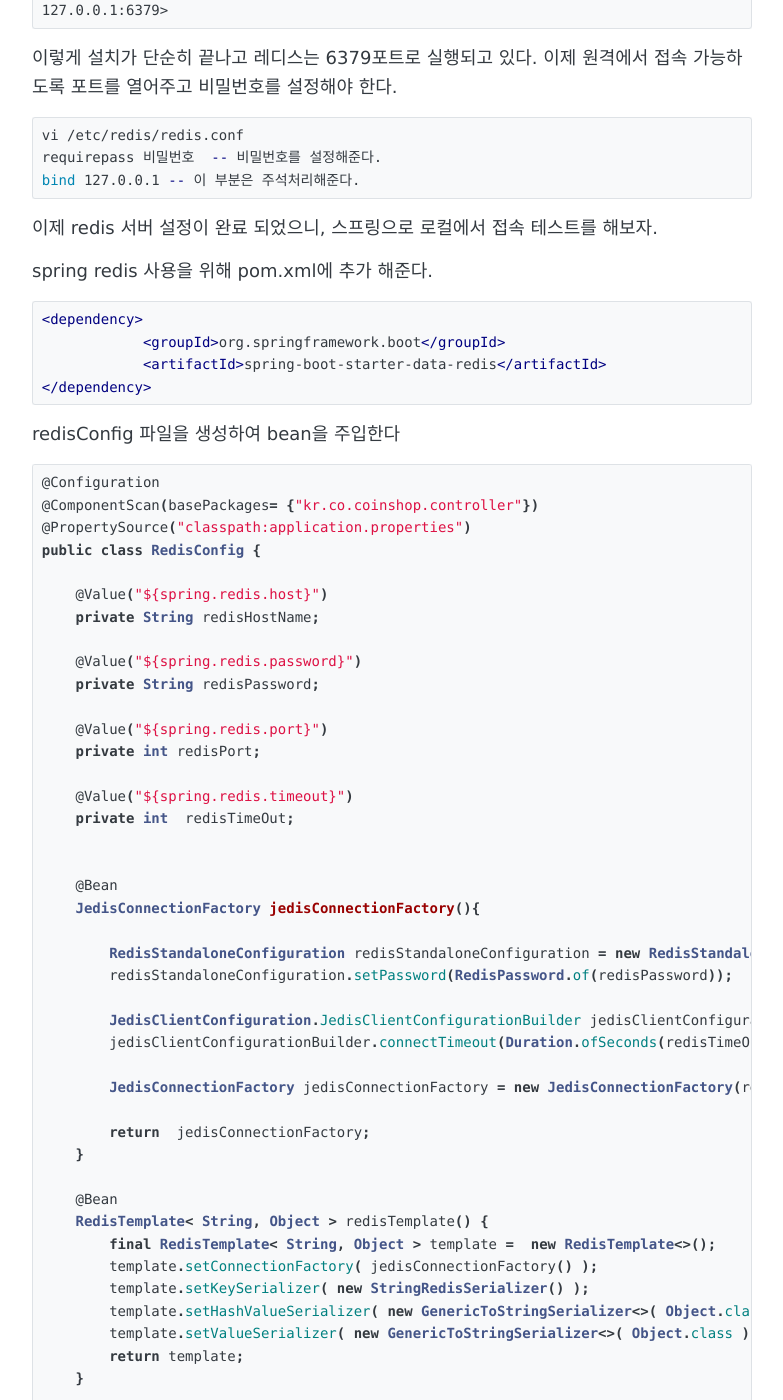
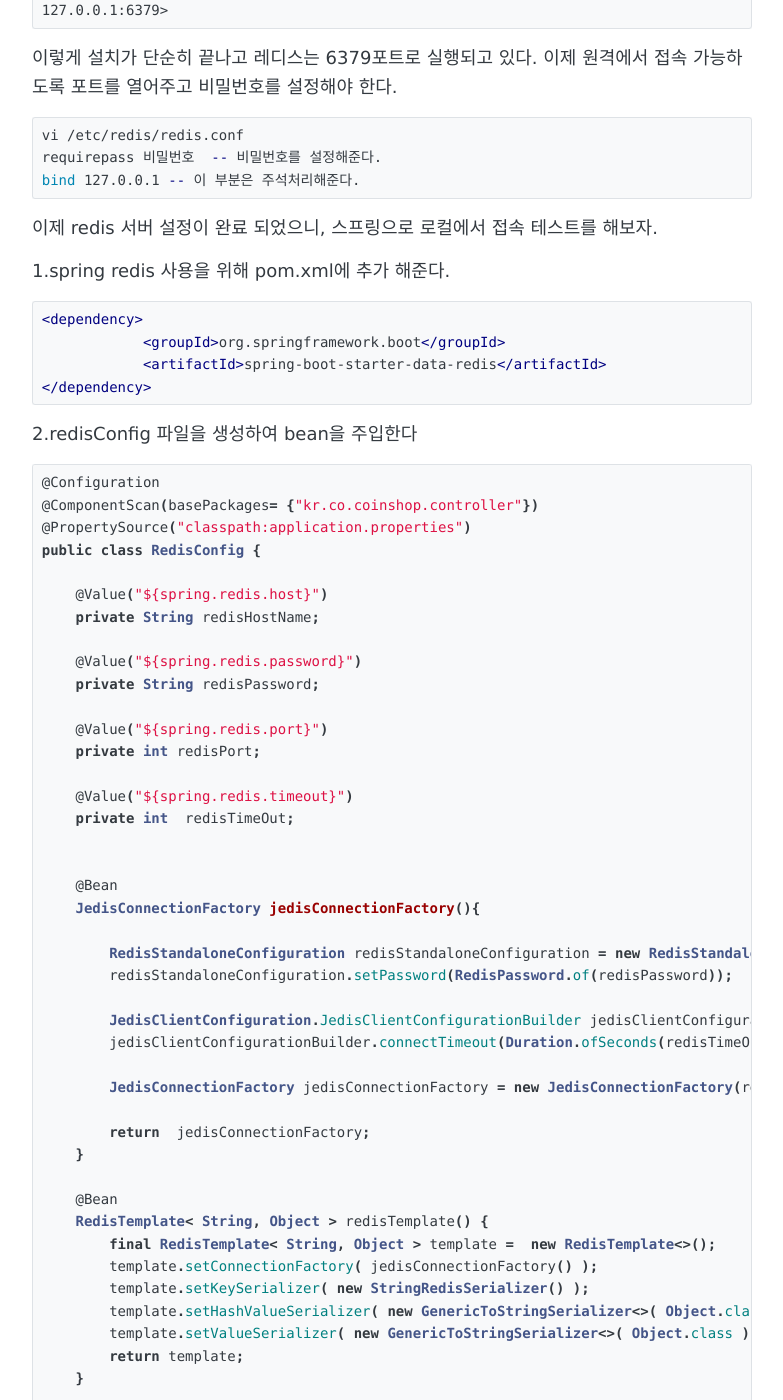
Before and after one commit to imjehoon/imjehoon.github.io, a Jekyll site: the page built from _posts/2018-06-13-redis_spring_config.md, in a window 1280 px wide and 1400 px high, scrolled down 545 px. Shown: the whole window, without its empty margins (248-1031 px from the left). Built offline with Jekyll 4.4.1, drawn with Linux system fonts in a browser that asks for light colours; comment, search, counter and statistics services are not loaded; some of the changed text lies outside the part shown.

````diff
--- a/_posts/2018-06-13-redis_spring_config.md
+++ b/_posts/2018-06-13-redis_spring_config.md
@@ -32,7 +32,7 @@ bind 127.0.0.1 -- 이 부분은 주석처리해준다.
 
 이제 redis 서버 설정이 완료 되었으니, 스프링으로 로컬에서 접속 테스트를 해보자.
 
-spring redis 사용을 위해 pom.xml에 추가 해준다.
+1.spring redis 사용을 위해 pom.xml에 추가 해준다.
 ```xml
 <dependency>
             <groupId>org.springframework.boot</groupId>
@@ -40,7 +40,7 @@ spring redis 사용을 위해 pom.xml에 추가 해준다.
 </dependency>
 ```
 
-redisConfig 파일을 생성하여 bean을 주입한다
+2.redisConfig 파일을 생성하여 bean을 주입한다
 ```java
 @Configuration
 @ComponentScan(basePackages= {"kr.co.coinshop.controller"})
````
Also changed, not shown: other parts of _posts/2018-06-13-redis_spring_config.md (+1 -1 lines).
